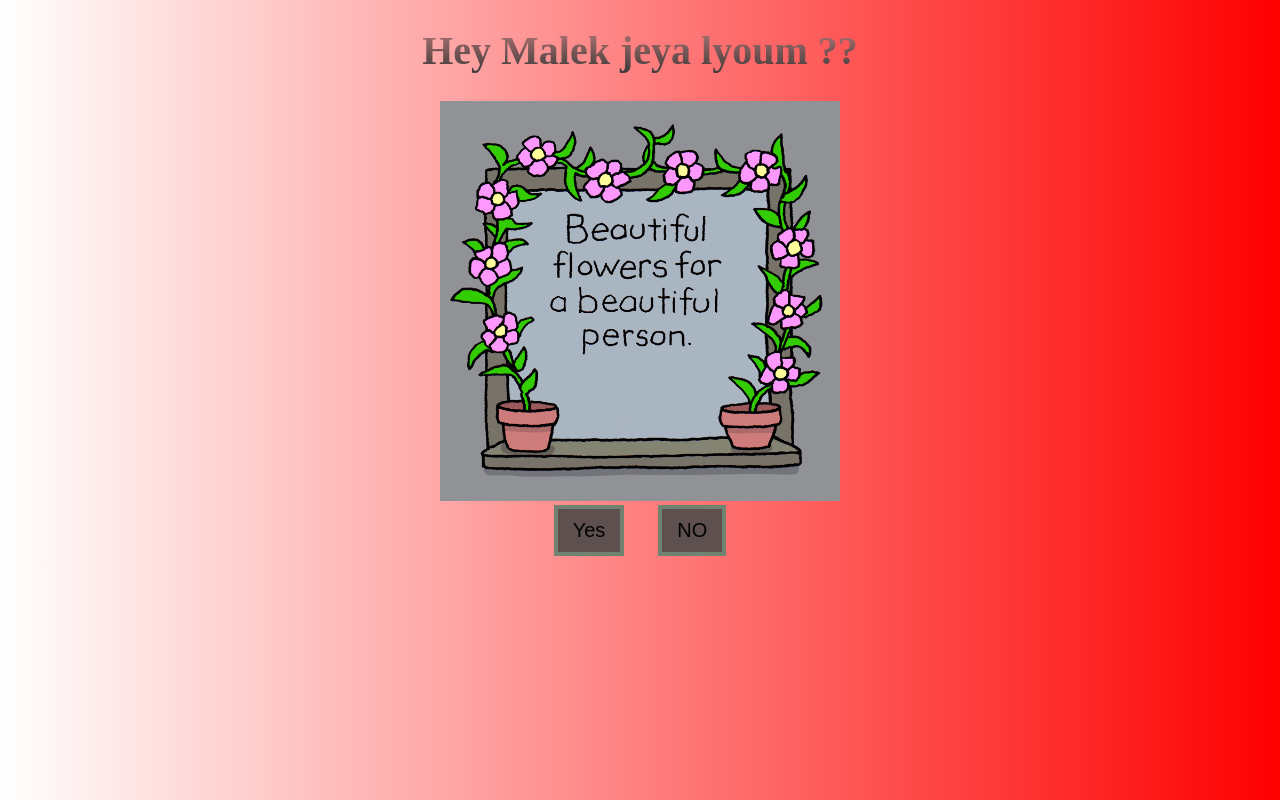
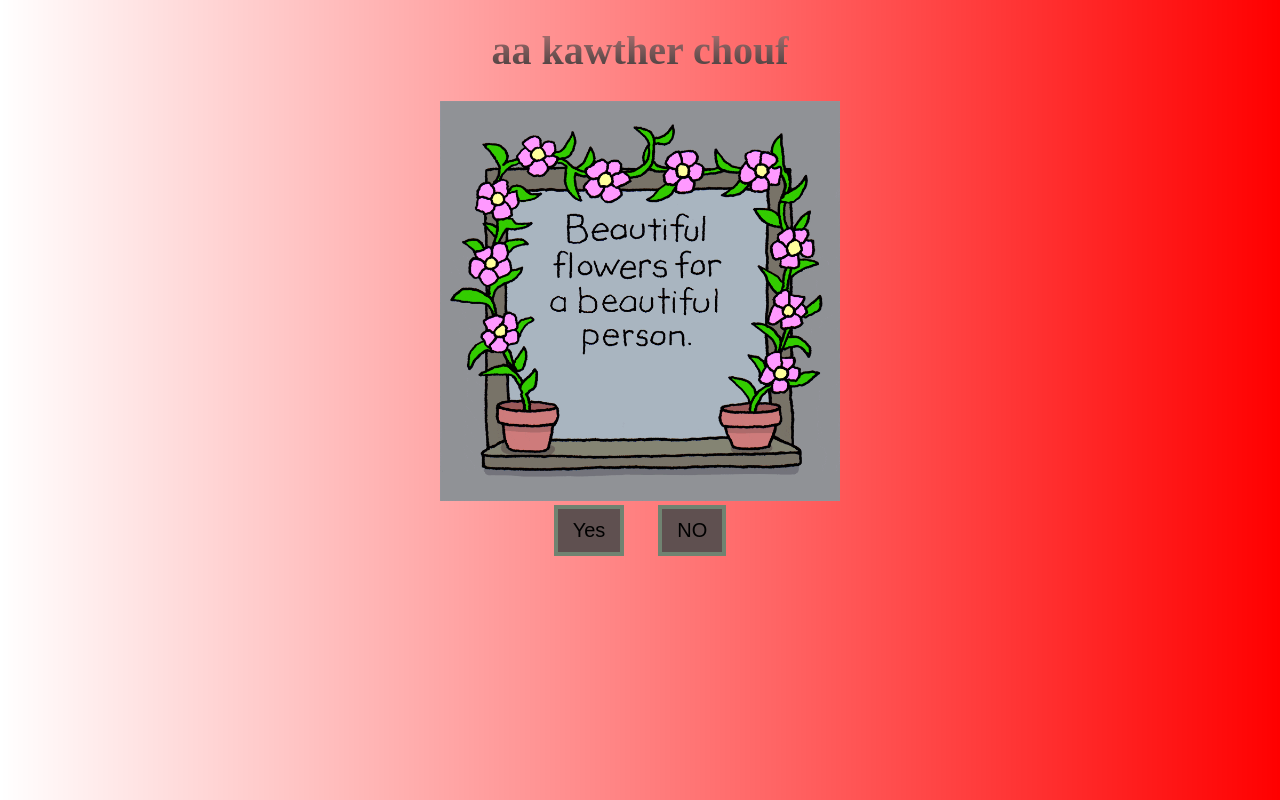
Before and after one commit to Ryan-gosling0/Date-me, a plain HTML site: page index.html in a window 1280 px wide. Drawn offline with Linux system fonts and the light colour scheme.

Commit message:
Update index.html

```diff
--- a/index.html
+++ b/index.html
@@ -19,7 +19,7 @@ function app(){
   }
 </script>
 <body><center>
-    <h1 id="a5">Hey Malek jeya lyoum ??</h1>
+    <h1 id="a5">aa kawther chouf </h1>
     <img id="img" src="fl.gif" alt="ere" width="400px" height="400px"><br>
     <div  id="bnn"><button class="butt" id="ap" onclick="app()">Yes</button>
     <button class="butt" id="bn" onclick="fun()">NO</button></center></div>
```
